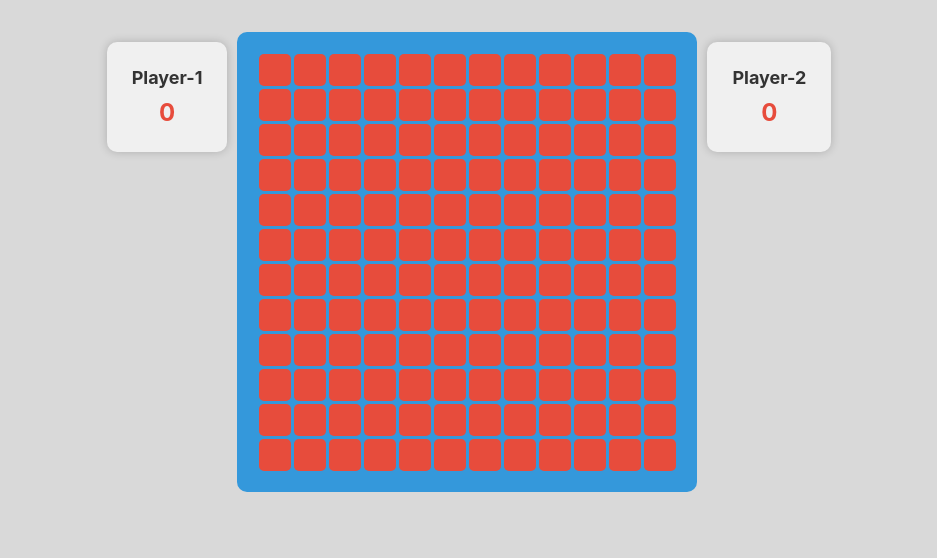
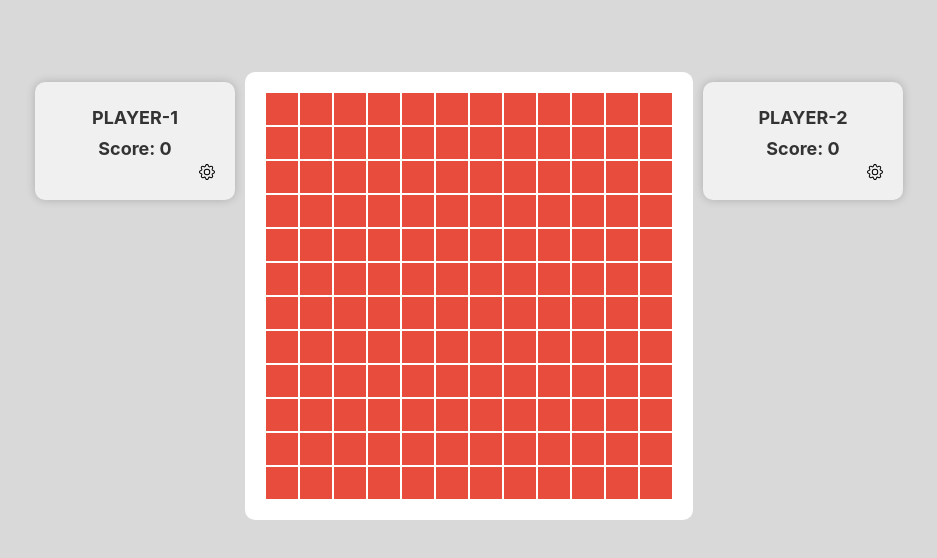
Before and after one commit to Karoly-Git/amoba, a React (Create React App) app: page / in a window 1280 px wide. Shown: the top 558 px of the page, without its empty margins (171-1108 px from the left). Built offline with nearby package versions, Linux system fonts and the light colour scheme.

Commit message:
Adding name change functionality

```diff
--- a/src/App.js
+++ b/src/App.js
@@ -1,5 +1,8 @@
 import React, { useState } from 'react';
 import './css/App.css'
+
+import { BsGear as GearIcon } from 'react-icons/bs';
+import { MdDone as DoneIcon } from 'react-icons/md';
 
 const GRID_WIDTH = 12;
 const GRID_HEIGHT = 12;
@@ -7,11 +10,21 @@ const P1_COLOR = 'white';
 const P2_COLOR = 'black';
 const WIN_LIMIT = 5;
 
+
 function App() {
 
   const [activePlayer, setActivePlayer] = useState(1);
   const [gameFinished, setGameFinished] = useState(false);
+
   const [scores, setScores] = useState({ playerOne: 0, playerTwo: 0 });
+
+  const [namePlayerOne, setNamePlayerOne] = useState('PLAYER-1');
+  const [namePlayerTwo, setNamePlayerTwo] = useState('PLAYER-2');
+
+  const [isInputOneVisible, setIsInputOneVisible] = useState(false);
+  const [isInputTwoVisible, setIsInputTwoVisible] = useState(false);
+
+  const [nameInput, setNameInput] = useState('');
 
   // #1, generate table
   // #2: Generate board
@@ -118,7 +131,7 @@ function App() {
   };
 
   // #3
-  const handleClick = (e) => {
+  const handleCellClick = (e) => {
     if (!gameFinished) {
       let childId = e.target.getAttribute('data-child-id');
       let child = document.getElementById(`${childId}`);
@@ -150,22 +163,72 @@ function App() {
     }
   };
 
+  const handleGearClick = (e) => {
+    console.log('Gear Clicked');
+    let playerNumber = Number(e.target.getAttribute('data-player-number'));
+    if (playerNumber === 1) {
+      setIsInputOneVisible(!isInputOneVisible);
+    }
+    if (playerNumber === 2) {
+      setIsInputTwoVisible(!isInputTwoVisible);
+    }
+    setNameInput('');
+  };
+
+  const handleDoneClick = (e) => {
+    let playerNumber = Number(e.target.getAttribute('data-player-number'));
+    if (playerNumber === 1) {
+      setIsInputOneVisible(false);
+      if (nameInput) setNamePlayerOne(nameInput);
+    }
+    if (playerNumber === 2) {
+      setIsInputTwoVisible(false);
+      if (nameInput) setNamePlayerTwo(nameInput);
+    }
+  };
+
+  const handleKeyPress = (e) => {
+    console.log('Enter down');
+    console.log(e.key);
+    let playerNumber = Number(e.target.getAttribute('data-player-number'));
+    if (playerNumber === 1 && e.key === 'Enter') {
+      setIsInputOneVisible(false);
+      if (nameInput) setNamePlayerOne(nameInput);
+    }
+    if (playerNumber === 2 && e.key === 'Enter') {
+      setIsInputTwoVisible(false);
+      if (nameInput) setNamePlayerTwo(nameInput);
+    }
+  };
+
+  const handleInputChange = (e) => {
+    setNameInput(e.currentTarget.value.toUpperCase());
+  };
+
   return (
     <div className="App">
+      <h2></h2>
       <div className='container'>
         <div className='player-house'>
           <h2>
-            Player-1
+            {namePlayerOne}
           </h2>
           <h2>
-            {scores.playerOne}
+            Score: {scores.playerOne}
           </h2>
+          <div className='icon-box'>
+            <GearIcon onClick={handleGearClick} data-player-number={1} className='icon' />
+          </div>
+          {isInputOneVisible && <div className='settings-box'>
+            <input onChange={handleInputChange} onKeyDown={handleKeyPress} data-player-number={1} className='name-input' placeholder='Change name'></input>
+            <DoneIcon onClick={handleDoneClick} data-player-number={1} className='icon' />
+          </div>}
         </div>
         <div className='board'>
           {table.map((row, rowIndex) => (
             <div className='row' key={rowIndex}>
               {row.map((col, colIndex) => (
-                <div className='cell' key={colIndex} data-child-id={`${colIndex}${rowIndex}`} onClick={handleClick}>
+                <div className='cell' key={colIndex} data-child-id={`${colIndex}${rowIndex}`} onClick={handleCellClick}>
                   <div className='disk' id={`${colIndex}${rowIndex}`}></div>
                 </div>
               ))}
@@ -174,11 +237,18 @@ function App() {
         </div>
         <div className='player-house'>
           <h2>
-            Player-2
+            {namePlayerTwo}
           </h2>
           <h2>
-            {scores.playerTwo}
+            Score: {scores.playerTwo}
           </h2>
+          <div className='icon-box'>
+            <GearIcon onClick={handleGearClick} data-player-number={2} className='icon' />
+          </div>
+          {isInputTwoVisible && <div className='settings-box'>
+            <input onChange={handleInputChange} onKeyDown={handleKeyPress} data-player-number={2} className='name-input' placeholder='Change name'></input>
+            <DoneIcon onClick={handleDoneClick} data-player-number={2} className='icon' />
+          </div>}
         </div>
       </div>
       {gameFinished && <button className='reset-button' onClick={startNewGame}>New Game</button>}
--- a/src/css/App.css
+++ b/src/css/App.css
@@ -22,21 +22,42 @@ body {
   border-radius: 10px;
   margin: 10px;
   box-shadow: 0px 0px 10px rgba(0, 0, 0, 0.2);
+  min-width: 160px;
 }
 .App .container .player-house h2 {
   margin: 5px;
   font-size: 18px;
   color: #333;
 }
-.App .container .player-house h2:last-child {
-  font-size: 24px;
-  color: #e74c3c;
+.App .container .player-house .icon-box {
+  display: flex;
+  justify-content: flex-end;
+  width: 100%;
+}
+.App .container .player-house .icon-box .icon {
+  cursor: pointer;
+}
+.App .container .player-house .settings-box {
+  display: flex;
+  justify-content: space-between;
+  align-items: center;
+  margin-top: 1rem;
+}
+.App .container .player-house .settings-box .name-input {
+  padding: 0.25rem 0.5rem;
+  width: 6rem;
+}
+.App .container .player-house .settings-box .icon {
+  font-size: 1.5rem;
+  color: green;
+  margin-left: 1rem;
+  cursor: pointer;
 }
 .App .container .board {
   display: flex;
   flex-direction: column;
   align-items: center;
-  background-color: #3498db;
+  background-color: white;
   border-radius: 10px;
   padding: 20px;
 }
@@ -44,7 +65,7 @@ body {
   display: flex;
 }
 .App .container .board .row .cell {
-  margin: 1.5px;
+  margin: 1px;
   background-color: #e74c3c;
   display: flex;
   align-items: center;
@@ -52,7 +73,6 @@ body {
   width: 2rem;
   height: 2rem;
   cursor: pointer;
-  border-radius: 5px;
   transition: background-color 0.3s ease;
 }
 .App .container .board .row .cell:hover {
--- a/src/css/App.scss
+++ b/src/css/App.scss
@@ -1,4 +1,4 @@
-$primary-color: #3498db;
+$primary-color: white; //#3498db;
 $secondary-color: #e74c3c;
 
 body {
@@ -25,6 +25,7 @@ body {
       border-radius: 10px;
       margin: 10px;
       box-shadow: 0px 0px 10px rgba(0, 0, 0, 0.2);
+      min-width: 160px;
 
       h2 {
         margin: 5px;
@@ -32,9 +33,33 @@ body {
         color: #333;
       }
 
-      h2:last-child {
-        font-size: 24px;
-        color: $secondary-color;
+      .icon-box {
+        display: flex;
+        justify-content: flex-end;
+        width: 100%;
+
+        .icon {
+          cursor: pointer;
+        }
+      }
+
+      .settings-box {
+        display: flex;
+        justify-content: space-between;
+        align-items: center;
+        margin-top: 1rem;
+
+        .name-input {
+          padding: 0.25rem 0.5rem;
+          width: 6rem;
+        }
+
+        .icon {
+          font-size: 1.5rem;
+          color: green;
+          margin-left: 1rem;
+          cursor: pointer;
+        }
       }
     }
 
@@ -50,7 +75,7 @@ body {
         display: flex;
 
         .cell {
-          margin: 1.5px;
+          margin: 1px;
           background-color: $secondary-color;
           display: flex;
           align-items: center;
@@ -58,7 +83,6 @@ body {
           width: 2rem;
           height: 2rem;
           cursor: pointer;
-          border-radius: 5px;
           transition: background-color 0.3s ease;
 
           &:hover {
```
Also changed, not shown: 1 other file (tests, documents, lock files or other folders).
